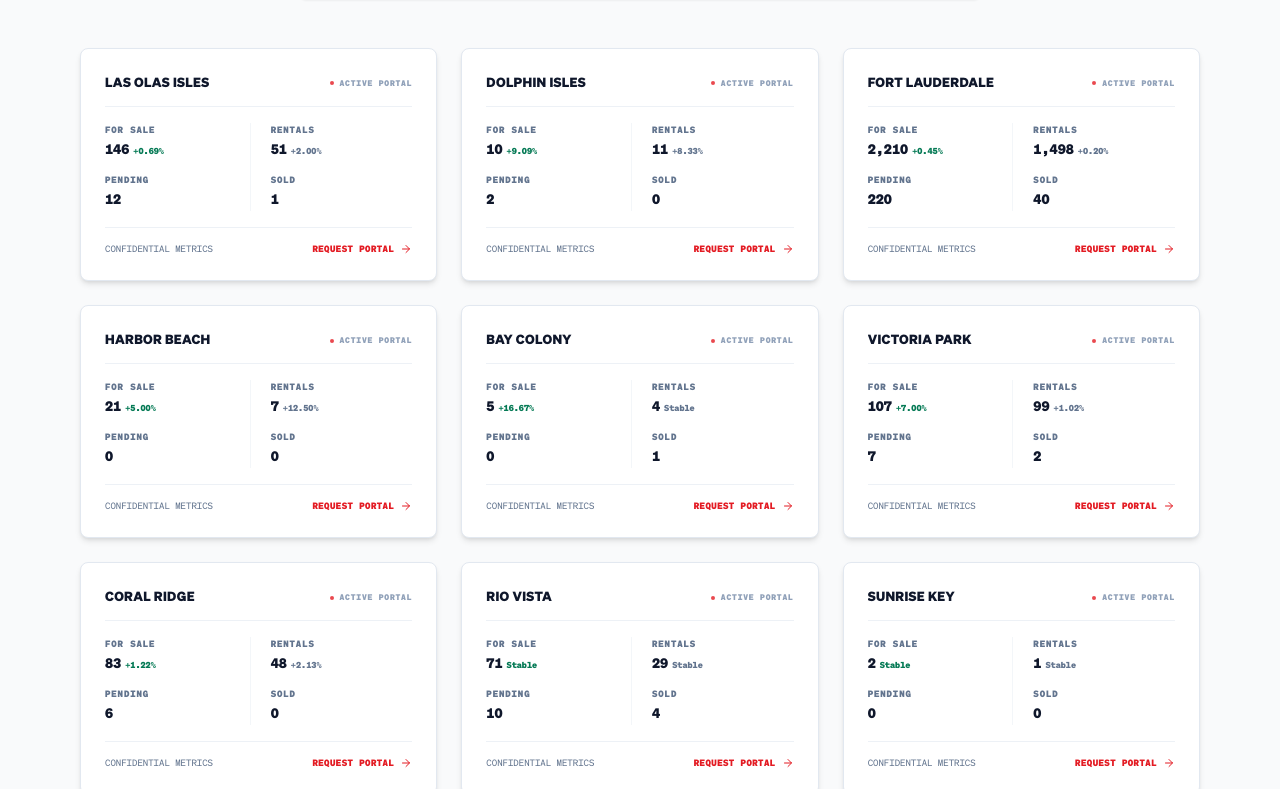
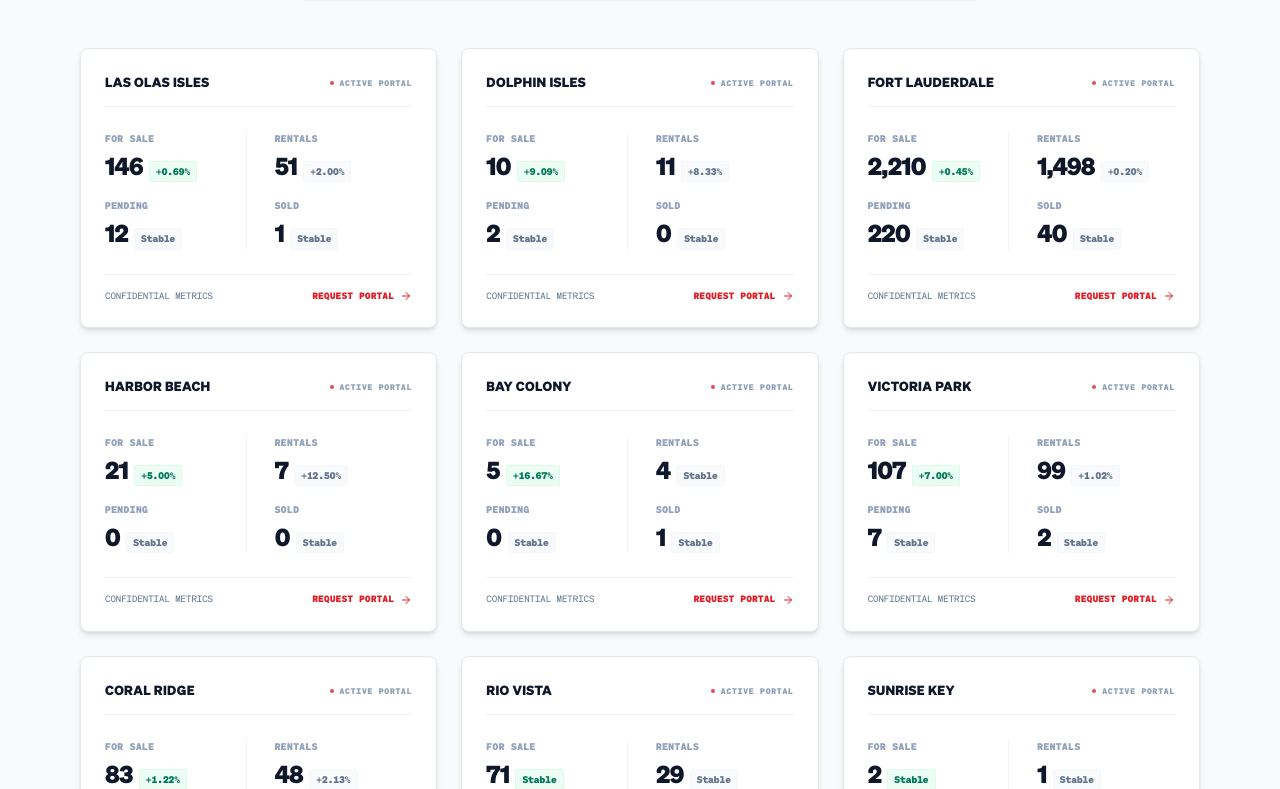
Before and after one commit to exelentshakil/soflo-realty-ai, a Next.js app: page / in a window 1280 px wide. Shown: the part 3791-4580 px from the top of the page. Built offline with nearby package versions, Linux system fonts and the light colour scheme.

Commit message:
Redesign submarket cards data hierarchy to make metrics highly visible, big, and bold

```diff
--- a/src/components/ClientPortal.tsx
+++ b/src/components/ClientPortal.tsx
@@ -634,52 +634,82 @@ export function ClientPortal({ onOpenConcierge, onShowlisting }: ClientPortalPro
                 </div>
 
                 {/* Submarket Metrics Split Ledger */}
-                <div className="grid grid-cols-2 gap-4 text-left">
+                <div className="grid grid-cols-2 gap-6 text-left py-2">
                   {/* Column 1 */}
-                  <div className="space-y-3 border-r border-slate-200/40 pr-2">
+                  <div className="space-y-4 border-r border-slate-100 pr-3">
                     <div>
-                      <span className="text-[9px] font-mono font-bold text-slate-500 uppercase tracking-widest block">
+                      <span className="text-[9.5px] font-mono font-bold text-slate-400 uppercase tracking-wider block">
                         FOR SALE
                       </span>
-                      <div className="text-[13.5px] font-mono font-bold text-slate-900 mt-0.5 flex items-baseline gap-1">
-                        <span>{market.forSale}</span>
-                        <span className="text-[8.5px] text-[#057A55] font-bold">{market.changeSale}</span>
+                      <div className="mt-1 flex items-baseline flex-wrap gap-1.5">
+                        <span className="text-2xl font-extrabold text-slate-900 tracking-tight font-sans">
+                          {market.forSale}
+                        </span>
+                        {market.changeSale && (
+                          <span className="text-[9.5px] font-mono font-bold px-1.5 py-0.5 bg-emerald-50 text-emerald-700 border border-emerald-100/60 rounded-[3px] shrink-0">
+                            {market.changeSale}
+                          </span>
+                        )}
                       </div>
                     </div>
                     <div>
-                      <span className="text-[9px] font-mono font-bold text-slate-500 uppercase tracking-widest block">
+                      <span className="text-[9.5px] font-mono font-bold text-slate-400 uppercase tracking-wider block">
                         PENDING
                       </span>
-                      <div className="text-[13.5px] font-mono font-bold text-slate-900 mt-0.5 flex items-baseline gap-1">
-                        <span>{market.pending}</span>
-                        {(market as any).changePend && (
-                          <span className="text-[8.5px] text-[#057A55] font-bold">{(market as any).changePend}</span>
+                      <div className="mt-1 flex items-baseline flex-wrap gap-1.5">
+                        <span className="text-2xl font-extrabold text-slate-900 tracking-tight font-sans">
+                          {market.pending}
+                        </span>
+                        {(market as any).changePend ? (
+                          <span className="text-[9.5px] font-mono font-bold px-1.5 py-0.5 bg-emerald-50 text-emerald-700 border border-emerald-100/60 rounded-[3px] shrink-0">
+                            {(market as any).changePend}
+                          </span>
+                        ) : (
+                          <span className="text-[9.5px] font-mono font-bold px-1.5 py-0.5 bg-slate-50 text-slate-500 border border-slate-100/60 rounded-[3px] shrink-0">
+                            Stable
+                          </span>
                         )}
                       </div>
                     </div>
                   </div>
 
                   {/* Column 2 */}
-                  <div className="space-y-3 pl-1">
+                  <div className="space-y-4 pl-1">
                     <div>
-                      <span className="text-[9px] font-mono font-bold text-slate-500 uppercase tracking-widest block">
+                      <span className="text-[9.5px] font-mono font-bold text-slate-400 uppercase tracking-wider block">
                         RENTALS
                       </span>
-                      <div className="text-[13.5px] font-mono font-bold text-slate-900 mt-0.5 flex items-baseline gap-1">
-                        <span>{market.forRent}</span>
-                        {(market as any).changeRent && (
-                          <span className="text-[8.5px] text-slate-500 font-bold">{(market as any).changeRent}</span>
+                      <div className="mt-1 flex items-baseline flex-wrap gap-1.5">
+                        <span className="text-2xl font-extrabold text-slate-900 tracking-tight font-sans">
+                          {market.forRent}
+                        </span>
+                        {(market as any).changeRent ? (
+                          <span className="text-[9.5px] font-mono font-bold px-1.5 py-0.5 bg-slate-50 text-slate-500 border border-slate-100/60 rounded-[3px] shrink-0">
+                            {(market as any).changeRent}
+                          </span>
+                        ) : (
+                          <span className="text-[9.5px] font-mono font-bold px-1.5 py-0.5 bg-slate-50 text-slate-500 border border-slate-100/60 rounded-[3px] shrink-0">
+                            Stable
+                          </span>
                         )}
                       </div>
                     </div>
                     <div>
-                      <span className="text-[9px] font-mono font-bold text-slate-500 uppercase tracking-widest block">
+                      <span className="text-[9.5px] font-mono font-bold text-slate-400 uppercase tracking-wider block">
                         SOLD
                       </span>
-                      <div className="text-[13.5px] font-mono font-bold text-slate-900 mt-0.5 flex items-baseline gap-1">
-                        <span>{market.sold}</span>
-                        {(market as any).changeSold && (
-                          <span className="text-[8.5px] text-[#057A55] font-bold">{(market as any).changeSold}</span>
+                      <div className="mt-1 flex items-baseline flex-wrap gap-1.5">
+                        <span className="text-2xl font-extrabold text-slate-900 tracking-tight font-sans">
+                          {market.sold}
+                        </span>
+                        {(market as any).changeSold ? (
+                          <span className="text-[9.5px] font-mono font-bold px-1.5 py-0.5 bg-emerald-50 text-emerald-700 border border-emerald-100/60 rounded-[3px] shrink-0">
+                            {(market as any).changeSold}
+                          </span>
+                        ) : (
+                          <span className="text-[9.5px] font-mono font-bold px-1.5 py-0.5 bg-slate-50 text-slate-500 border border-slate-100/60 rounded-[3px] shrink-0">
+                            Stable
+                          </span>
                         )}
                       </div>
                     </div>
```
